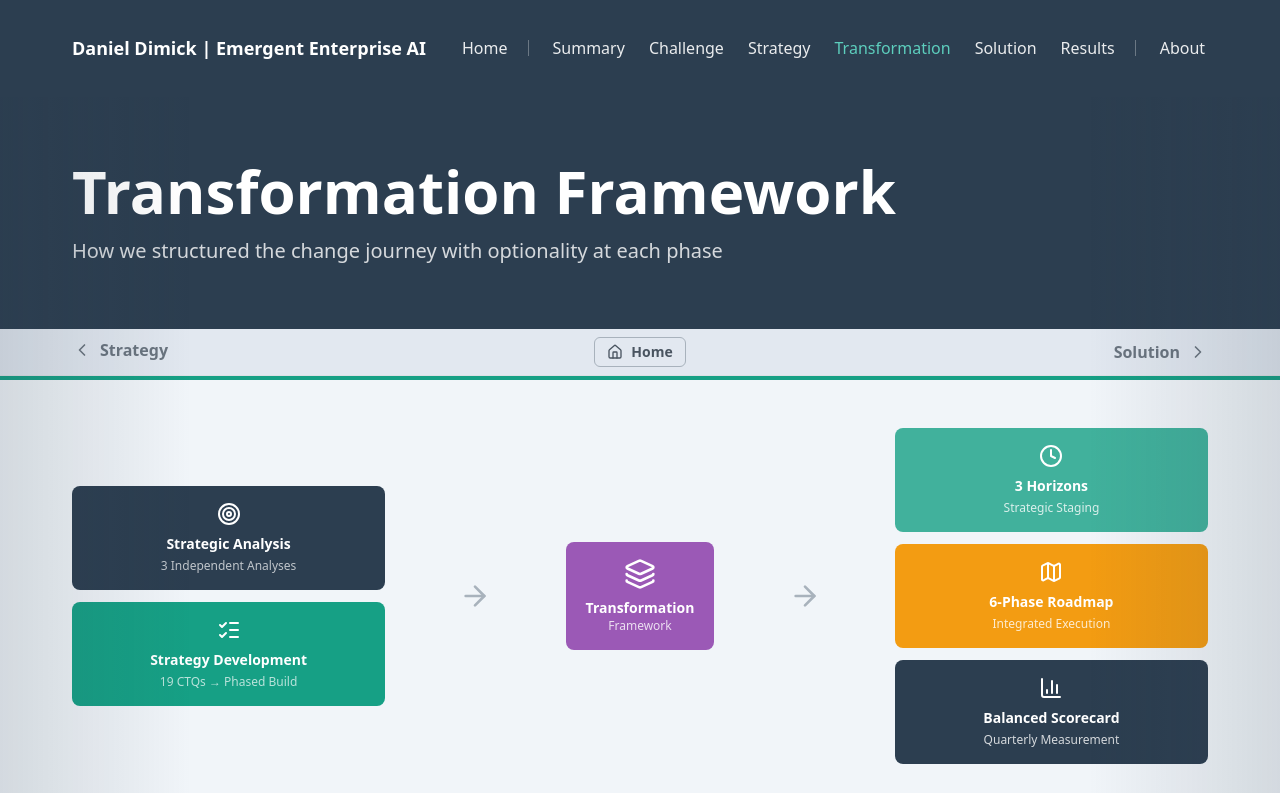
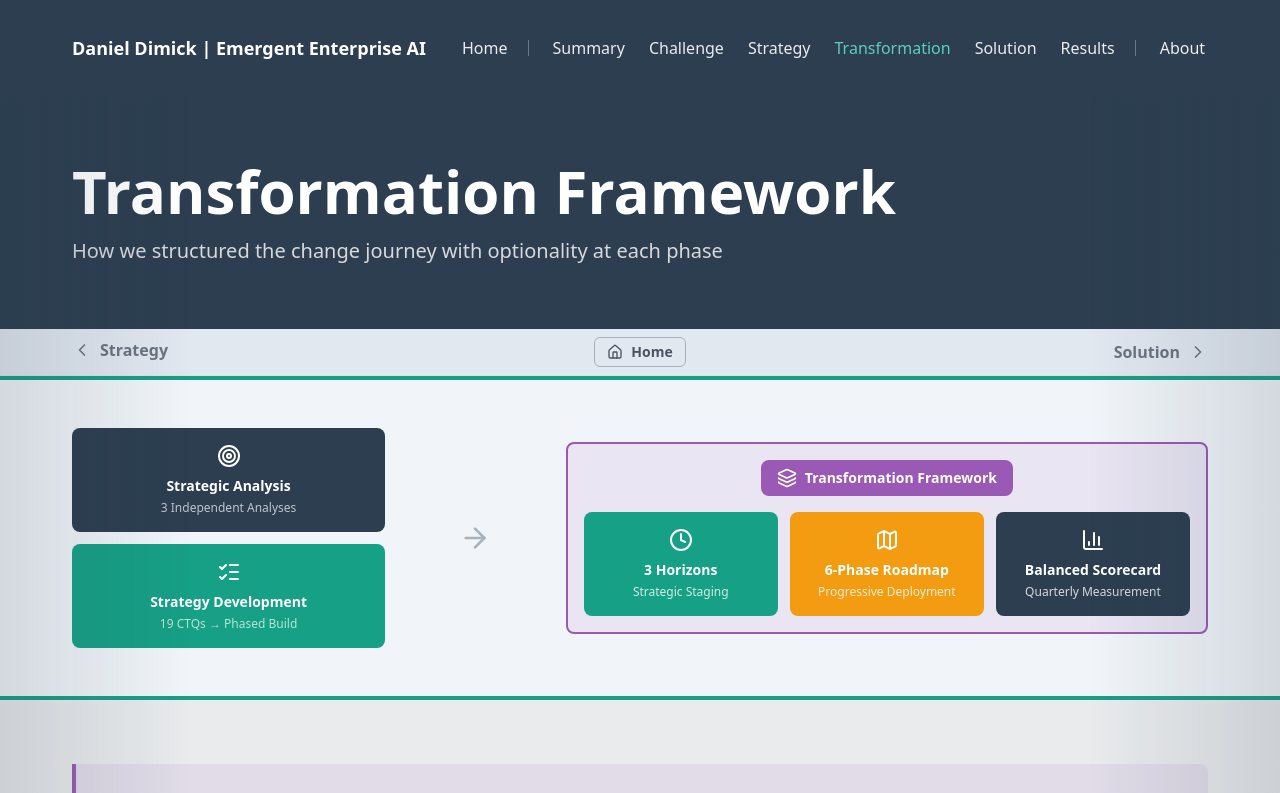
Before and after one commit to deepdmk/enterprise-ai-case-study, a Next.js app in the folder website/: page /enterprise-ai-case-study/transformation in a window 1280 px wide. Shown: the top 793 px of the page. Built offline with nearby package versions, Linux system fonts and the light colour scheme.

Commit message:
Fix transformation flow graphic logic and wording
- Fix layout so 3 frameworks are inside Transformation Framework container
  (they are components of the framework, not outputs)
- Change roadmap subtitle to "Progressive Deployment" for clarity

```diff
--- a/website/components/transformation/TransformationFlowGraphic.tsx
+++ b/website/components/transformation/TransformationFlowGraphic.tsx
@@ -45,26 +45,17 @@ export function TransformationFlowGraphic() {
           <ArrowDown className="w-6 h-6 text-gray-400" />
         </div>
 
-        {/* Center: Transformation Framework Label */}
-        <div className="md:col-span-1">
-          <div className="bg-magenta text-white rounded-lg p-4 text-center">
-            <Layers className="w-8 h-8 mx-auto mb-2" />
-            <div className="font-bold text-sm">Transformation</div>
-            <div className="text-xs text-white/80">Framework</div>
+        {/* Right: Transformation Framework (container with 3 components) */}
+        <div className="md:col-span-4">
+          <div className="bg-magenta/10 border-2 border-magenta rounded-lg p-4">
+            <div className="text-center mb-4">
+              <div className="inline-flex items-center gap-2 bg-magenta text-white px-4 py-2 rounded-lg">
+                <Layers className="w-5 h-5" />
+                <span className="font-bold text-sm">Transformation Framework</span>
               </div>
             </div>
-
-        {/* Arrow */}
-        <div className="hidden md:flex justify-center">
-          <ArrowRight className="w-8 h-8 text-gray-400" />
-        </div>
-        <div className="md:hidden flex justify-center py-2">
-          <ArrowDown className="w-6 h-6 text-gray-400" />
-        </div>
-
-        {/* Right: Three Frameworks */}
-        <div className="md:col-span-2 space-y-3">
-          <div className="bg-teal/80 text-white rounded-lg p-4 text-center">
+            <div className="grid grid-cols-1 md:grid-cols-3 gap-3">
+              <div className="bg-teal text-white rounded-lg p-4 text-center">
                 <Clock className="w-6 h-6 mx-auto mb-2" />
                 <div className="font-semibold text-sm">3 Horizons</div>
                 <div className="text-xs text-white/80 mt-1">Strategic Staging</div>
@@ -72,7 +63,7 @@ export function TransformationFlowGraphic() {
               <div className="bg-amber text-white rounded-lg p-4 text-center">
                 <Map className="w-6 h-6 mx-auto mb-2" />
                 <div className="font-semibold text-sm">6-Phase Roadmap</div>
-            <div className="text-xs text-white/80 mt-1">Integrated Execution</div>
+                <div className="text-xs text-white/80 mt-1">Progressive Deployment</div>
               </div>
               <div className="bg-navy text-white rounded-lg p-4 text-center">
                 <BarChart3 className="w-6 h-6 mx-auto mb-2" />
@@ -82,5 +73,7 @@ export function TransformationFlowGraphic() {
             </div>
           </div>
         </div>
+      </div>
+    </div>
   );
 }
```
Lines whose indentation alone changed are shown as unchanged.
